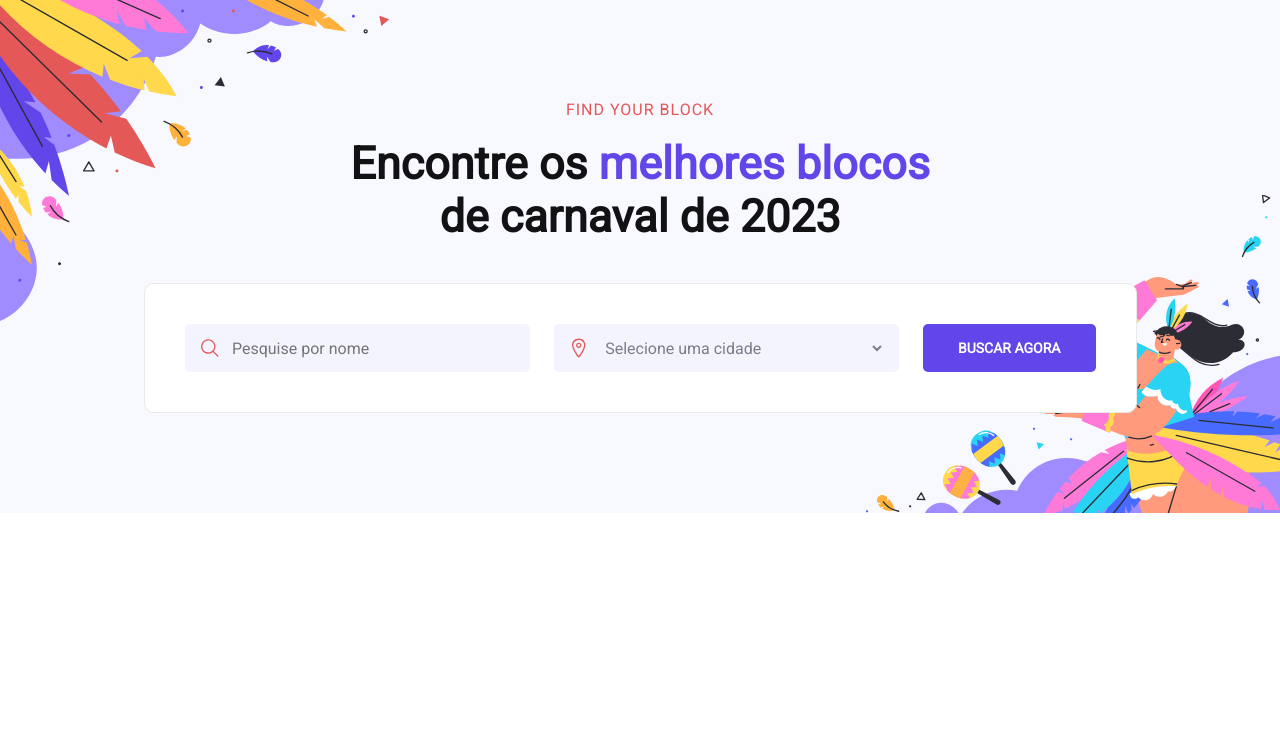
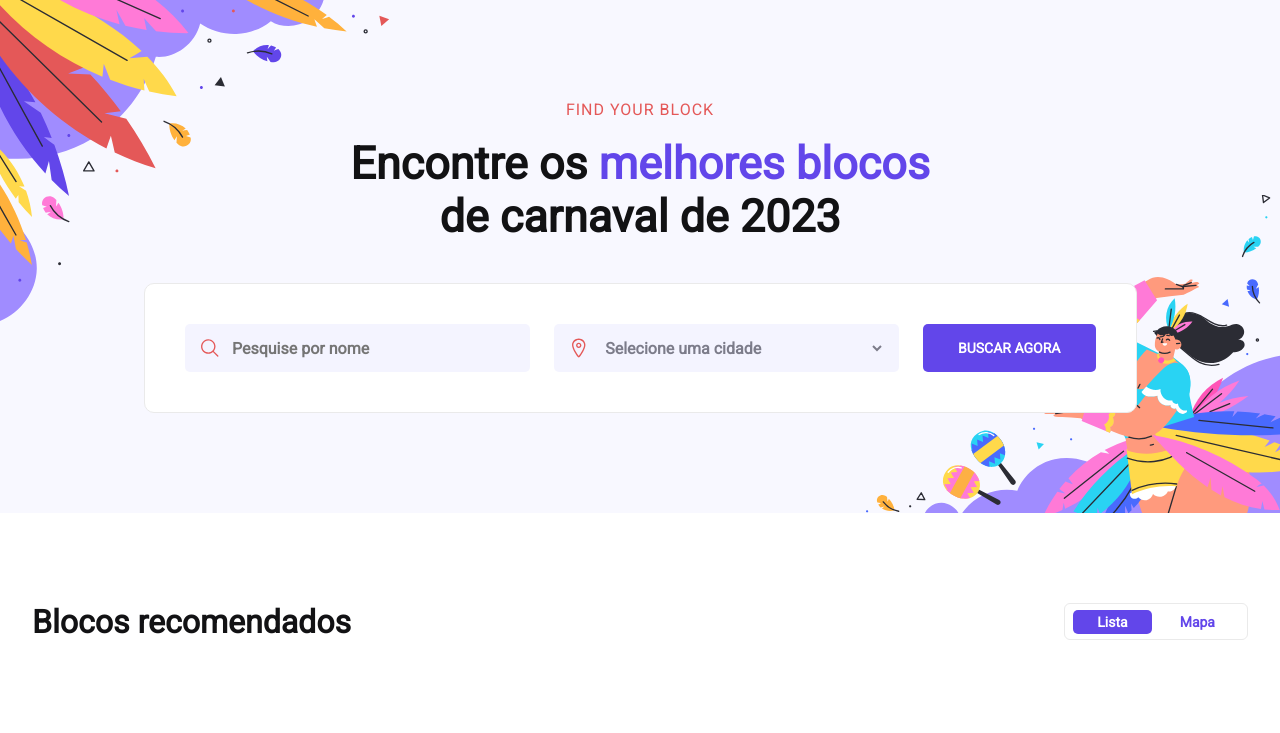
Before and after one commit to eduardonobrega/bora-codar, a plain HTML site: page find-your-block/index.html in a window 1280 px wide. Drawn offline with Linux system fonts and the light colour scheme.

Commit message:
h2 and Select

```diff
--- a/find-your-block/index.html
+++ b/find-your-block/index.html
@@ -66,5 +66,19 @@
         <button>Buscar agora</button>
       </form>
     </header>
+    <main>
+      <section>
+        <div>
+          <h2>Blocos recomendados</h2>
+
+          <div>
+            <input type="radio" name="option" id="list" checked>
+            <label for="list">Lista</label>
+            <input type="radio" name="option" id="map">
+            <label for="map">Mapa</label>
+          </div>
+        </div>
+      </section>
+    </main>
   </body>
 </html>
--- a/find-your-block/style.css
+++ b/find-your-block/style.css
@@ -1,6 +1,6 @@
 :root {
   font-size: 62.5%;
-    --purple: #6246ea;
+  --purple: #6246ea;
   --heading: #121214;
 }
 
@@ -39,11 +39,11 @@ body {
   min-height: 100vh;
 }
 
-
 h1,
 h2,
 h3 {
   color: var(--heading);
+  font-weight: 700;
 }
 
 h1 {
@@ -80,8 +80,8 @@ form {
 
   width: min(90%, 993px);
   margin: 0 auto;
-  padding:  clamp(2rem, 1.0588rem + 2.9412vw, 4rem);
-  border: 1px solid #EAEAEA;
+  padding: clamp(2rem, 1.0588rem + 2.9412vw, 4rem);
+  border: 1px solid #eaeaea;
   border-radius: 1rem;
 
   display: grid;
@@ -90,7 +90,7 @@ form {
 }
 
 form label {
-  background-color: #F4F4FF;
+  background-color: #f4f4ff;
 
   padding: 1.2rem 1.4rem;
   border-radius: 5px;
@@ -101,7 +101,7 @@ form label {
 form input,
 form select {
   background-color: transparent;
-  color: #7C7C8A;
+  color: #7c7c8a;
 
   width: 100%;
   margin-left: 1.2rem;
@@ -110,7 +110,7 @@ form select {
 }
 
 form button {
-  background-color: #6246EA;
+  background-color: #6246ea;
   color: #fff;
 
   font-weight: 700;
@@ -124,6 +124,59 @@ form button {
   cursor: pointer;
 }
 
+main {
+  width: min(95%, 1216px);
+  padding-block: min(7vw, 100px);
+  margin: 0 auto;
+}
+
+h2 {
+  font-size: clamp(1.6rem, 0rem + 5vw, 3.2rem);
+}
+
+input[type='radio'] {
+  display: none;
+}
+
+section > div {
+  display: flex;
+  justify-content: space-between;
+  align-items: center;
+}
+
+section > div > div {
+  border: 1px solid #eaeaea;
+  border-radius: 0.6rem;
+  width: fit-content;
+  padding: .8rem;
+}
+
+label {
+  cursor: pointer;
+  color: #6246EA;
+  font-size: 1.4rem;
+  font-weight: 700;
+
+  padding: .4rem 2.4rem;
+  border-radius: 5px;
+}
+
+input:checked + label {
+  background-color: #6246EA;
+  color: #fff;
+}
+
+input:focus + label {
+  outline: 1px solid black;
+}
+
+@media (max-width: 440px) {
+  section > div {
+    flex-direction: column;
+    gap: 2rem;
+  }
+}
+
 @media (max-width: 640px) {
   form {
     grid-template-columns: 1fr;
```
